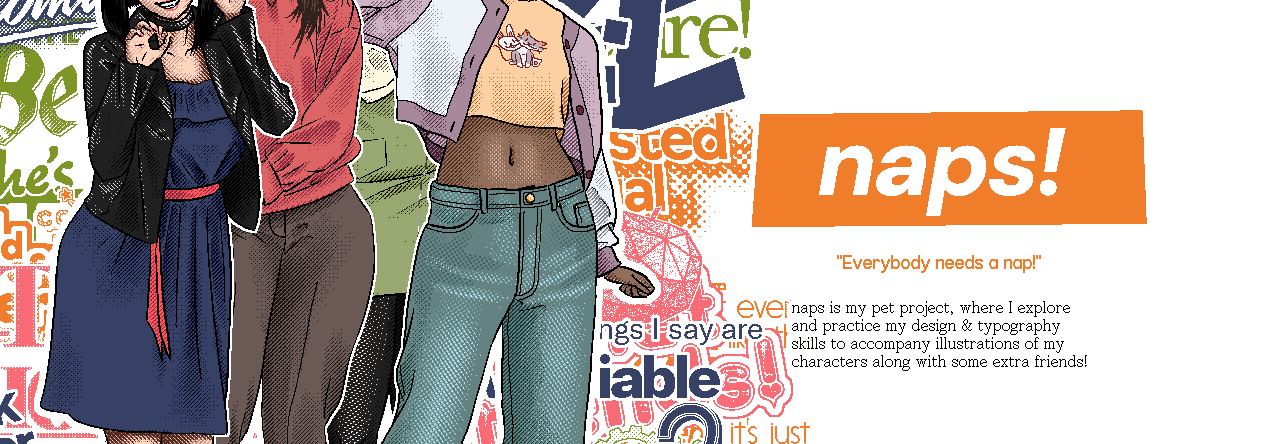
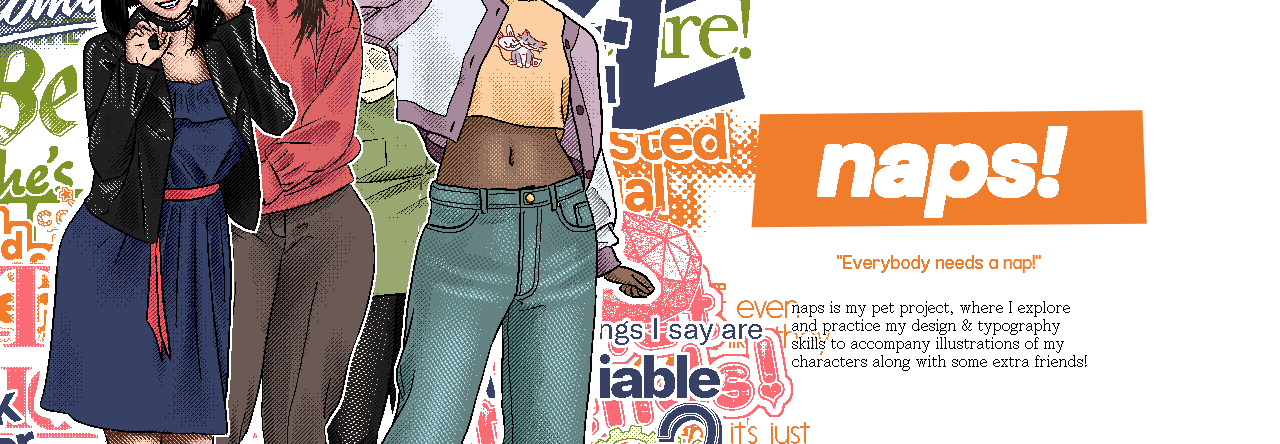
Before and after one commit to moyevka/moyevka.github.io, a Jekyll site: the page built from project-naps.markdown, in a window 1280 px wide. Shown: the part 2259-2703 px from the top of the page. Built offline with Jekyll 4.4.1, drawn with Linux system fonts in a browser that asks for light colours.

Commit message:
outlined css fix

```diff
--- a/css/global.css
+++ b/css/global.css
@@ -984,15 +984,15 @@ iframe {
  }
 
  .outlined {
-	filter: url(#binary)
-			drop-shadow(2px 0px 0 #fff)
-			drop-shadow(-2px 0px 0 #fff)
-			drop-shadow(0px 2px 0 #fff)
-			drop-shadow(0px -2px 0 #fff)
-			drop-shadow(2px 2px 0 #fff)
-			drop-shadow(2px -2px 0 #fff)
-			drop-shadow(-2px -2px 0 #fff)
-			drop-shadow(-2px 2px 0 #fff)
+	text-shadow:
+    -2px -2px 0 #fff,
+     0   -2px 0 #fff,
+     2px -2px 0 #fff,
+     2px  0   0 #fff,
+     2px  2px 0 #fff,
+     0    2px 0 #fff,
+    -2px  2px 0 #fff,
+    -2px  0   0 #fff;
  }
 
  .pageend {
```
